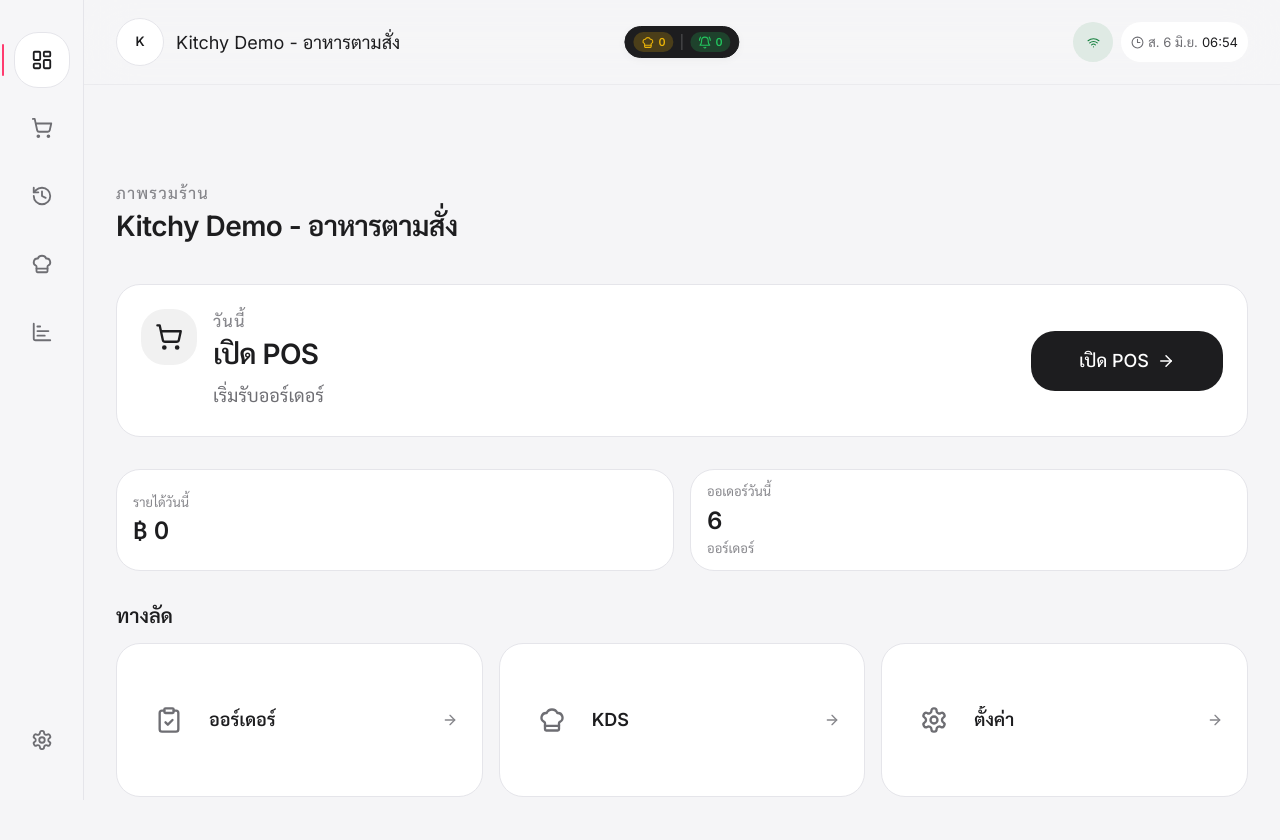
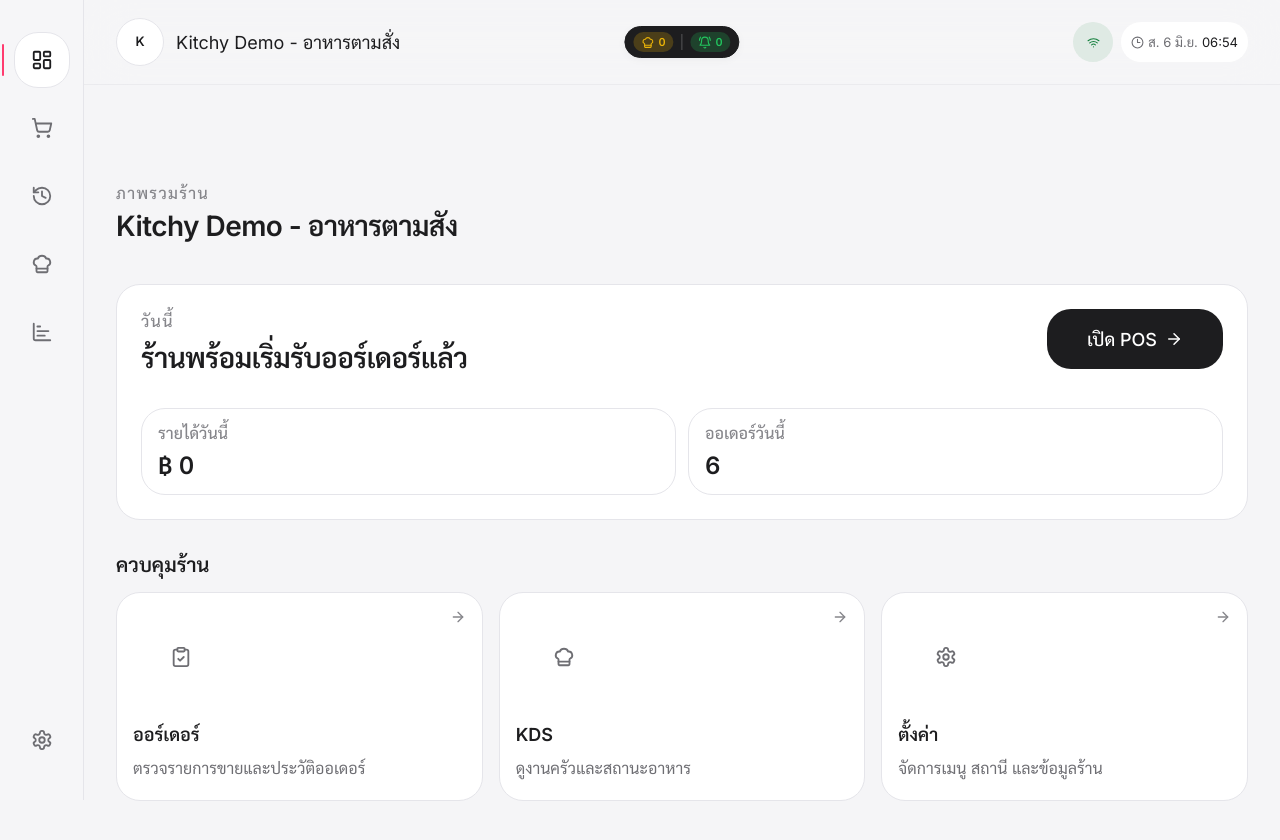
Before and after one commit to jarangit/kitchy-frontend, a React (Vite) app: page /store/1 in a window 1280 px wide. Shown: the top 840 px of the page. Built offline with nearby package versions, Linux system fonts and the light colour scheme; sample sign-in values are in the browser's storage.

Commit message:
feat: enhance store dashboard and transaction list with improved UI, new components, and localization updates

```diff
--- a/src/features/store/pages/store-dashboard.tsx
+++ b/src/features/store/pages/store-dashboard.tsx
@@ -1,6 +1,5 @@
 import { Card, CardContent } from "@/shared/components/ui/card";
 import { SkeletonCard } from "@/shared/components/ui/skeleton";
-import { StatCard } from "@/shared/components/ui/stat-card";
 import { IconTile } from "@/shared/components/ui/icon-tile";
 import { ErrorState } from "@/shared/components/ui/error-state";
 import { useOrderService } from "@/features/order/hooks/useOrder";
@@ -12,7 +11,6 @@
   LuArrowRight,
   LuChefHat,
   LuClipboardCheck,
-  LuShoppingCart,
   LuSettings,
 } from "react-icons/lu";
 
@@ -53,80 +51,137 @@
 }) => (
   <header className="flex w-full flex-col gap-1 py-2">
     <p className="text-label uppercase tracking-[0.08em] text-text-tertiary">{overviewLabel}</p>
-    <h1 className="text-title font-semibold tracking-tight text-text-primary sm:text-heading">
+    <h1 className="truncate text-heading font-semibold tracking-tight text-text-primary">
       {storeName}
     </h1>
   </header>
 );
 
-const TodayActionCard = ({
+const DailySummaryCard = ({
   storeId,
   todayLabel,
   posLabel,
-  posSubtitle,
+  readyLabel,
+  revenueLabel,
+  revenueValue,
+  ordersLabel,
+  ordersValue,
 }: {
   storeId: string;
   todayLabel: string;
   posLabel: string;
-  posSubtitle: string;
+  readyLabel: string;
+  revenueLabel: string;
+  revenueValue: string;
+  ordersLabel: string;
+  ordersValue: number;
 }) => (
   <Card>
-    <CardContent className="flex flex-col gap-5 p-0 sm:flex-row sm:items-center sm:justify-between">
-      <div className="flex min-w-0 items-start gap-4">
-        <IconTile size="lg" tone="primary" shape="square">
-          <LuShoppingCart size={28} />
-        </IconTile>
+    <CardContent className="flex flex-col gap-6 p-0">
+      <div className="flex flex-col gap-5 sm:flex-row sm:items-start sm:justify-between">
         <div className="min-w-0">
           <p className="text-label uppercase tracking-[0.08em] text-text-tertiary">{todayLabel}</p>
-          <h2 className="mt-1 text-heading font-semibold tracking-tight text-text-primary">
-            {posLabel}
+          <h2 className="mt-2 max-w-2xl text-title font-semibold leading-tight tracking-tight text-text-primary sm:text-heading">
+            {readyLabel}
           </h2>
-          <p className="mt-2 max-w-xl text-body leading-6 text-text-secondary">
-            {posSubtitle}
-          </p>
-        </div>
         </div>
         <Link
           to={`/store/${storeId}/pos`}
-        className="inline-flex h-button-height-lg shrink-0 items-center justify-center gap-2 rounded-button bg-button-primary-bg px-8 text-button-lg font-button text-button-primary-text transition-colors duration-[var(--motion-fast)] hover:bg-button-primary-bg-hover focus:outline-none focus-visible:ring-2 focus-visible:ring-accent/40 focus-visible:ring-offset-2 focus-visible:ring-offset-bg"
+          className="inline-flex h-button-height-lg shrink-0 items-center justify-center gap-2 rounded-button bg-button-primary-bg px-7 text-button-lg font-button text-button-primary-text transition-colors duration-[var(--motion-fast)] hover:bg-button-primary-bg-hover focus:outline-none focus-visible:ring-2 focus-visible:ring-accent/40 focus-visible:ring-offset-2 focus-visible:ring-offset-bg"
         >
           {posLabel}
           <LuArrowRight size={18} aria-hidden="true" />
         </Link>
+      </div>
+
+      <div className="grid grid-cols-1 gap-3 sm:grid-cols-2">
+        <MetricLine label={revenueLabel} value={revenueValue} />
+        <MetricLine label={ordersLabel} value={String(ordersValue)} />
+      </div>
     </CardContent>
   </Card>
 );
 
-const ShortcutCard = ({
+const MetricLine = ({ label, value }: { label: string; value: string }) => (
+  <div className="rounded-card border border-border bg-surface px-4 py-3">
+    <p className="text-label text-text-tertiary">{label}</p>
+    <p className="mt-1 text-title font-semibold tabular-nums text-text-primary">{value}</p>
+  </div>
+);
+
+const WorkflowLink = ({
   icon,
   label,
+  hint,
   to,
 }: {
   icon: ReactNode;
   label: string;
+  hint: string;
   to: string;
 }) => (
   <Link
     to={to}
-    className="group block rounded-card focus:outline-none focus-visible:ring-2 focus-visible:ring-accent/30 focus-visible:ring-offset-2 focus-visible:ring-offset-bg"
+    className="group block rounded-card border border-card-border bg-card-bg p-4 transition-colors duration-[var(--motion-fast)] hover:border-border-hover hover:bg-card-bg-hover focus:outline-none focus-visible:ring-2 focus-visible:ring-accent/30 focus-visible:ring-offset-2 focus-visible:ring-offset-bg"
   >
-    <Card className="transition-colors duration-[var(--motion-fast)] group-hover:bg-card-bg-hover">
-      <CardContent className="flex items-center justify-between gap-4 py-5">
-        <div className="flex min-w-0 items-center gap-3">
-          <IconTile size="lg" tone="neutral" shape="square">
+    <div className="flex items-start justify-between gap-4">
+      <IconTile size="md" tone="neutral" shape="square">
         {icon}
       </IconTile>
-          <span className="truncate text-body font-semibold text-text-primary">
-            {label}
-          </span>
-        </div>
       <LuArrowRight
         className="h-4 w-4 shrink-0 text-text-tertiary transition-transform duration-[var(--motion-fast)] group-hover:translate-x-0.5 group-hover:text-text-secondary"
         aria-hidden="true"
       />
-      </CardContent>
-    </Card>
+    </div>
+    <div className="mt-4">
+      <p className="text-body font-semibold text-text-primary">{label}</p>
+      <p className="mt-1 text-body-sm leading-6 text-text-secondary">{hint}</p>
+    </div>
   </Link>
+);
+
+const ShortcutPanel = ({
+  title,
+  storeId,
+  ordersLabel,
+  ordersHint,
+  kdsLabel,
+  kdsHint,
+  settingsLabel,
+  settingsHint,
+}: {
+  title: string;
+  storeId: string;
+  ordersLabel: string;
+  ordersHint: string;
+  kdsLabel: string;
+  kdsHint: string;
+  settingsLabel: string;
+  settingsHint: string;
+}) => (
+  <section className="space-y-3">
+    <h2 className="text-subtitle font-semibold text-text-primary">{title}</h2>
+    <div className="grid grid-cols-1 gap-4 md:grid-cols-3">
+      <WorkflowLink
+        icon={<LuClipboardCheck size={22} />}
+        label={ordersLabel}
+        hint={ordersHint}
+        to={`/store/${storeId}/transactions`}
+      />
+      <WorkflowLink
+        icon={<LuChefHat size={22} />}
+        label={kdsLabel}
+        hint={kdsHint}
+        to={`/store/${storeId}/kds`}
+      />
+      <WorkflowLink
+        icon={<LuSettings size={22} />}
+        label={settingsLabel}
+        hint={settingsHint}
+        to={`/store/${storeId}/settings`}
+      />
+    </div>
+  </section>
 );
 
 /* ── Page ──────────────────────────────────────────────── */
@@ -158,16 +213,15 @@
   if (storeFinOneLoading) {
     return (
       <div className="mx-auto flex w-full max-w-6xl flex-col gap-5 py-6">
+        <div className="flex items-end justify-between gap-4">
           <SkeletonCard className="h-16 w-full max-w-sm" />
-        <SkeletonCard className="h-40 w-full" />
-        <div className="grid w-full grid-cols-1 gap-4 md:grid-cols-2">
-          <SkeletonCard className="h-28" />
-          <SkeletonCard className="h-28" />
+          <SkeletonCard className="hidden h-12 w-32 sm:block" />
         </div>
+        <SkeletonCard className="h-64 w-full" />
         <div className="grid w-full grid-cols-1 gap-4 md:grid-cols-3">
-          <SkeletonCard className="h-24" />
-          <SkeletonCard className="h-24" />
-          <SkeletonCard className="h-24" />
+          <SkeletonCard className="h-36" />
+          <SkeletonCard className="h-36" />
+          <SkeletonCard className="h-36" />
         </div>
       </div>
     );
@@ -193,47 +247,27 @@
         storeName={storeName}
       />
 
-      <TodayActionCard
+      <DailySummaryCard
         storeId={id ?? ""}
         todayLabel={t("dashboard.today")}
         posLabel={t("dashboard.openPos")}
-        posSubtitle={t("dashboard.startReceivingOrders")}
+        readyLabel={t("dashboard.readyForService")}
+        revenueLabel={t("dashboard.todayRevenue")}
+        revenueValue={`฿ ${formatCurrency(todayRevenue)}`}
+        ordersLabel={t("dashboard.todayOrders")}
+        ordersValue={todayOrderCount}
       />
 
-      <section className="grid w-full grid-cols-1 gap-4 md:grid-cols-2">
-        <StatCard
-          label={t("dashboard.todayRevenue")}
-          value={`฿ ${formatCurrency(todayRevenue)}`}
+      <ShortcutPanel
+        title={t("dashboard.controlSection")}
+        storeId={id ?? ""}
+        ordersLabel={t("dashboard.orders")}
+        ordersHint={t("dashboard.ordersHint")}
+        kdsLabel={t("dashboard.kds")}
+        kdsHint={t("dashboard.kdsHint")}
+        settingsLabel={t("dashboard.settings")}
+        settingsHint={t("dashboard.settingsHint")}
       />
-        <StatCard
-          label={t("dashboard.todayOrders")}
-          value={todayOrderCount}
-          hint={t("dashboard.orders")}
-        />
-      </section>
-
-      <section className="w-full space-y-3">
-        <h2 className="text-subtitle font-semibold text-text-primary">
-          {t("dashboard.shortcuts")}
-        </h2>
-        <div className="grid grid-cols-1 gap-4 md:grid-cols-3">
-          <ShortcutCard
-            icon={<LuClipboardCheck size={28} />}
-            label={t("dashboard.orders")}
-            to={`/store/${id}/transactions`}
-          />
-          <ShortcutCard
-            icon={<LuChefHat size={28} />}
-            label={t("dashboard.kds")}
-            to={`/store/${id}/kds`}
-          />
-          <ShortcutCard
-            icon={<LuSettings size={28} />}
-            label={t("dashboard.settings")}
-            to={`/store/${id}/settings`}
-          />
-        </div>
-      </section>
     </div>
   );
 };
--- a/src/features/transaction/components/transaction-filter.tsx
+++ b/src/features/transaction/components/transaction-filter.tsx
@@ -78,7 +78,7 @@
         variant="segmented"
         className="min-w-0"
       >
-        <TabList fullWidth>
+        <TabList fullWidth aria-label={t("transaction.filter.statusLabel")}>
           {items.map((item) => (
             <Tab key={item.key} value={item.key} className="gap-1.5">
               <span>{item.label}</span>
--- a/src/features/transaction/pages/transaction-list.tsx
+++ b/src/features/transaction/pages/transaction-list.tsx
@@ -1,7 +1,7 @@
 import { useMemo, useState } from "react";
-import { useNavigate, useParams } from "react-router-dom";
+import { Link, useNavigate, useParams } from "react-router-dom";
 import { format, formatDistanceToNow, parseISO } from "date-fns";
-import { LuReceipt } from "react-icons/lu";
+import { LuArrowRight, LuReceipt } from "react-icons/lu";
 import { useTransactionService } from "@/features/transaction/hooks/useTransaction";
 import { type FlowStatus } from "@/features/transaction/components/transaction-card";
 import TransactionFilter, {
@@ -10,6 +10,7 @@
 import { PageHeader } from "@/shared/components/ui/page-header";
 import { EmptyState } from "@/shared/components/ui/empty-state";
 import { Badge } from "@/shared/components/ui/badge";
+import { Button } from "@/shared/components/ui/button";
 import { Card } from "@/shared/components/ui/card";
 import {
   DataTable,
@@ -18,6 +19,7 @@
   type SortingState,
 } from "@/shared/components/ui/data-table";
 import { useTranslation } from "@/shared/i18n/use-translation";
+import type { MessageKey } from "@/shared/i18n/messages";
 
 interface TransactionProduct {
   name?: string;
@@ -29,6 +31,8 @@
   id: string;
   orderNumber: string;
   status: string;
+  type?: string;
+  orderType?: string;
   createdAt: string;
   totalAmount?: number;
   products?: TransactionProduct[];
@@ -71,12 +75,148 @@
   }
 };
 
+const flowLabelKey = (flow: FlowStatus): MessageKey => {
+  switch (flow) {
+    case "DONE":
+      return "transaction.filter.done";
+    case "IN_PROGRESS":
+      return "transaction.filter.inProgress";
+    case "CANCELLED":
+      return "transaction.filter.cancelled";
+  }
+};
+
+const orderTypeLabelKey = (value?: string): MessageKey => {
+  switch (value) {
+    case "DINE_IN":
+      return "transaction.card.orderType.dineIn";
+    case "TOGO":
+      return "transaction.card.orderType.togo";
+    case "DELIVERY":
+      return "transaction.card.orderType.delivery";
+    default:
+      return "transaction.card.orderType.default";
+  }
+};
+
+const getItemSummary = (tx: TransactionListItem) => {
+  const items = tx.products ?? [];
+  const totalQty = items.reduce((sum, item) => sum + (item.quantity ?? 0), 0);
+  const productCount = items.length;
+
+  return { totalQty, productCount };
+};
+
+const OverviewTile = ({
+  label,
+  value,
+  tone = "default",
+}: {
+  label: string;
+  value: number;
+  tone?: "default" | "warning" | "success" | "danger";
+}) => {
+  const toneClass = {
+    default: "text-text-primary",
+    warning: "text-warning",
+    success: "text-success",
+    danger: "text-danger",
+  }[tone];
+
+  return (
+    <Card padding="none" className="px-4 py-3">
+      <p className="text-label text-text-tertiary">{label}</p>
+      <p className={`mt-1 text-title font-semibold tabular-nums ${toneClass}`}>
+        {value}
+      </p>
+    </Card>
+  );
+};
+
+const MobileTransactionCard = ({
+  tx,
+  storeId,
+  onMarkReady,
+  onCancel,
+  isUpdating,
+}: {
+  tx: TransactionListItem;
+  storeId: string;
+  onMarkReady: (tx: TransactionListItem) => void;
+  onCancel: (tx: TransactionListItem) => void;
+  isUpdating: boolean;
+}) => {
+  const { t } = useTranslation();
+  const flow = getFlowStatus(tx.status);
+  const date = parseISO(tx.createdAt);
+  const { totalQty, productCount } = getItemSummary(tx);
+  const itemSummary =
+    productCount > 0
+      ? t("transaction.list.itemsSuffix", {
+          items: totalQty,
+          products: productCount,
+        })
+      : t("transaction.card.itemCount", { count: totalQty });
+
+  return (
+    <Card padding="none" className="overflow-hidden">
+      <div className="space-y-3 px-4 py-4">
+        <div className="flex items-start justify-between gap-4">
+          <div className="min-w-0">
+            <div className="flex flex-wrap items-center gap-2">
+              <p className="text-body font-semibold text-text-primary">#{tx.orderNumber}</p>
+              <Badge variant={flowVariant(flow)} size="md">
+                {t(flowLabelKey(flow))}
+              </Badge>
+            </div>
+            <p className="mt-1 text-body-sm text-text-secondary">
+              {t(orderTypeLabelKey(tx.type ?? tx.orderType))} · {itemSummary}
+            </p>
+            <p className="mt-0.5 text-label tabular-nums text-text-tertiary">
+              {formatDistanceToNow(date, { addSuffix: true })}
+            </p>
+          </div>
+          <p className="shrink-0 text-title font-semibold tabular-nums text-text-primary">
+            {formatCurrency(tx.totalAmount ?? 0)}
+          </p>
+        </div>
+
+        <div className="flex flex-wrap items-center gap-2">
+          {flow === "IN_PROGRESS" && (
+            <>
+              <Button size="sm" onClick={() => onMarkReady(tx)} disabled={isUpdating}>
+                {t("transaction.list.quickAction.markReady")}
+              </Button>
+              <Button
+                size="sm"
+                variant="ghost"
+                onClick={() => onCancel(tx)}
+                disabled={isUpdating}
+                className="text-danger hover:text-danger"
+              >
+                {t("transaction.list.quickAction.cancel")}
+              </Button>
+            </>
+          )}
+          <Link
+            to={`/store/${storeId}/transactions/${tx.id}`}
+            className="ml-auto inline-flex min-h-9 items-center gap-1.5 rounded-button px-3 text-button-sm font-button text-accent transition-colors duration-[var(--motion-fast)] hover:bg-button-ghost-bg-hover focus:outline-none focus-visible:ring-2 focus-visible:ring-accent/30 focus-visible:ring-offset-2 focus-visible:ring-offset-bg"
+          >
+            {t("transaction.list.viewDetails")}
+            <LuArrowRight size={16} aria-hidden="true" />
+          </Link>
+        </div>
+      </div>
+    </Card>
+  );
+};
+
 const TransactionListPage = () => {
   const { id } = useParams<{ id: string }>();
   const navigate = useNavigate();
   const { t } = useTranslation();
 
-  const { transactions, isLoading } = useTransactionService();
+  const { transactions, isLoading, updateTransaction, isUpdating, refetch } = useTransactionService();
 
   const [filter, setFilter] = useState<{
     search: string;
@@ -232,6 +372,22 @@
   );
 
   const hasAny = filteredTransactions.length > 0;
+  const hasActiveFilters = filter.search.trim().length > 0 || filter.status !== "ALL";
+  const emptyTitle = hasActiveFilters
+    ? t("transaction.empty.filteredTitle")
+    : t("transaction.empty.noOrdersTitle");
+  const emptyDescription = hasActiveFilters
+    ? t("transaction.empty.filteredDescription")
+    : t("transaction.empty.noOrdersDescription");
+  const storeId = id ?? "";
+
+  const handleQuickStatusUpdate = async (
+    tx: TransactionListItem,
+    status: "READY" | "CANCELLED",
+  ) => {
+    await updateTransaction({ id: tx.id, payload: { status } });
+    await refetch();
+  };
 
   return (
     <div className="space-y-5">
@@ -240,17 +396,28 @@
         subtitle={t("transaction.subtitle")}
       />
 
+      <section className="grid grid-cols-2 gap-3 lg:grid-cols-4">
+        <OverviewTile label={t("transaction.filter.all")} value={counts.all} />
+        <OverviewTile
+          label={t("transaction.filter.inProgress")}
+          value={counts.inProgress}
+          tone="warning"
+        />
+        <OverviewTile
+          label={t("transaction.filter.done")}
+          value={counts.done}
+          tone="success"
+        />
+        <OverviewTile
+          label={t("transaction.filter.cancelled")}
+          value={counts.cancelled}
+          tone="danger"
+        />
+      </section>
+
       <TransactionFilter counts={counts} onFilterChange={setFilter} />
 
-      {!isLoading && !hasAny ? (
-        <Card padding="none" className="overflow-hidden">
-          <EmptyState
-            icon={<LuReceipt size={32} />}
-            title={t("transaction.empty.title")}
-            description={t("transaction.empty.description")}
-          />
-        </Card>
-      ) : (
+      {isLoading ? (
         <Card padding="none" className="overflow-hidden">
           <DataTable<TransactionListItem>
             data={filteredTransactions}
@@ -264,6 +431,42 @@
             isLoading={isLoading}
           />
         </Card>
+      ) : !hasAny ? (
+        <Card padding="none" className="overflow-hidden">
+          <EmptyState
+            icon={<LuReceipt size={32} />}
+            title={emptyTitle}
+            description={emptyDescription}
+          />
+        </Card>
+      ) : (
+        <>
+          <div className="space-y-3 md:hidden">
+            {filteredTransactions.map((tx) => (
+              <MobileTransactionCard
+                key={tx.id}
+                tx={tx}
+                storeId={storeId}
+                onMarkReady={(nextTx) => handleQuickStatusUpdate(nextTx, "READY")}
+                onCancel={(nextTx) => handleQuickStatusUpdate(nextTx, "CANCELLED")}
+                isUpdating={isUpdating}
+              />
+            ))}
+          </div>
+          <Card padding="none" className="hidden overflow-hidden md:block">
+            <DataTable<TransactionListItem>
+              data={filteredTransactions}
+              columns={columns}
+              sorting={sorting}
+              onSortingChange={setSorting}
+              onRowClick={(row) =>
+                navigate(`/store/${id}/transactions/${row.id}`)
+              }
+              getRowId={(row) => row.id}
+              isLoading={isLoading}
+            />
+          </Card>
+        </>
       )}
     </div>
   );
--- a/src/shared/i18n/messages/th.ts
+++ b/src/shared/i18n/messages/th.ts
@@ -422,6 +422,11 @@
   "dashboard.storeOverview": "ภาพรวมร้าน",
   "dashboard.todayRevenue": "รายได้วันนี้",
   "dashboard.todayOrders": "ออเดอร์วันนี้",
+  "dashboard.readyForService": "ร้านพร้อมเริ่มรับออร์เดอร์แล้ว",
+  "dashboard.controlSection": "ควบคุมร้าน",
+  "dashboard.ordersHint": "ตรวจรายการขายและประวัติออเดอร์",
+  "dashboard.kdsHint": "ดูงานครัวและสถานะอาหาร",
+  "dashboard.settingsHint": "จัดการเมนู สถานี และข้อมูลร้าน",
 
   "common.delete": "ลบ",
   "common.edit": "แก้ไข",
@@ -546,9 +551,14 @@
   "transaction.filter.inProgress": "กำลังทำ",
   "transaction.filter.done": "เสร็จแล้ว",
   "transaction.filter.cancelled": "ยกเลิก",
+  "transaction.filter.statusLabel": "กรองตามสถานะออเดอร์",
   "transaction.filter.searchPlaceholder": "ค้นหาเลขออเดอร์...",
   "transaction.empty.title": "ไม่พบรายการออเดอร์",
   "transaction.empty.description": "ลองเปลี่ยนตัวกรองหรือค้นหาด้วยเลขออเดอร์",
+  "transaction.empty.noOrdersTitle": "ยังไม่มีออเดอร์",
+  "transaction.empty.noOrdersDescription": "เมื่อเริ่มขายแล้ว ออเดอร์จะแสดงที่นี่",
+  "transaction.empty.filteredTitle": "ไม่พบออเดอร์ที่ตรงกับตัวกรอง",
+  "transaction.empty.filteredDescription": "ลองล้างคำค้นหาหรือเปลี่ยนสถานะออเดอร์",
   "transaction.card.orderType.dineIn": "ทานที่ร้าน",
   "transaction.card.orderType.togo": "กลับบ้าน",
   "transaction.card.orderType.delivery": "เดลิเวอรี",
@@ -600,6 +610,7 @@
   "transaction.list.timeline.earlier": "ก่อนหน้านี้",
   "transaction.list.quickAction.markReady": "เสร็จแล้ว",
   "transaction.list.quickAction.cancel": "ยกเลิก",
+  "transaction.list.viewDetails": "ดูรายละเอียด",
   "transaction.list.countSummary": "{label} · {count}",
   "transaction.list.itemsSuffix": "{items} ชิ้น · {products} รายการ",
 
```
Also changed, not shown: src/shared/i18n/messages/en.ts (+11 -0 lines). Lines whose indentation alone changed are shown as unchanged.
